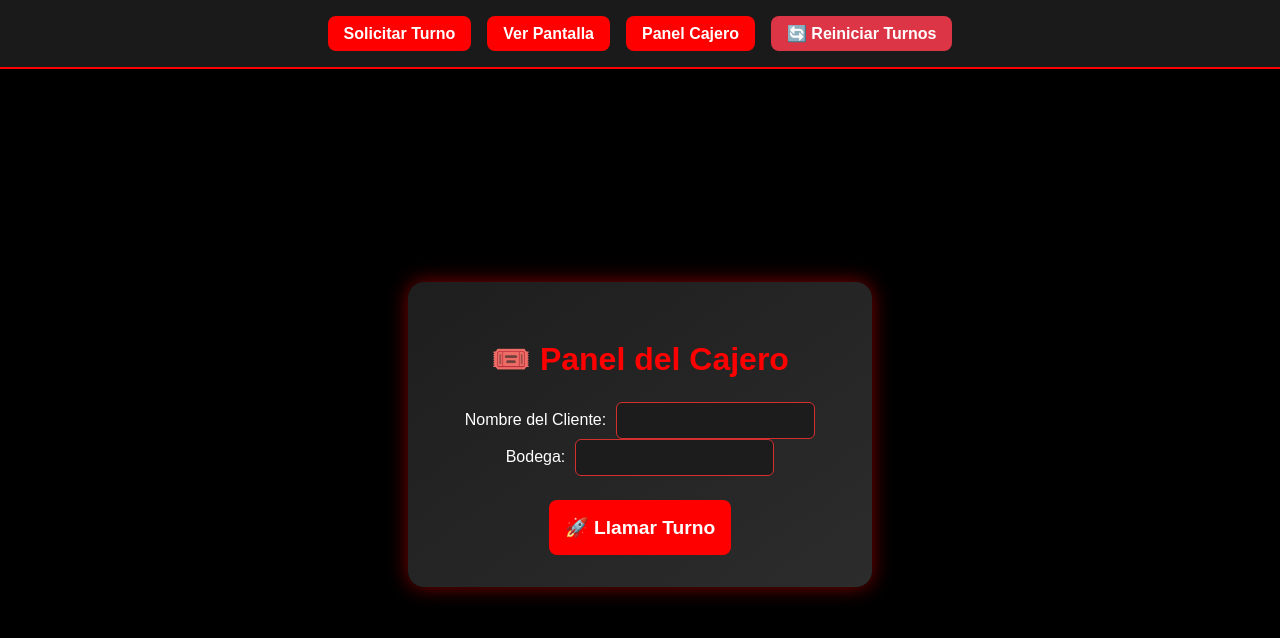
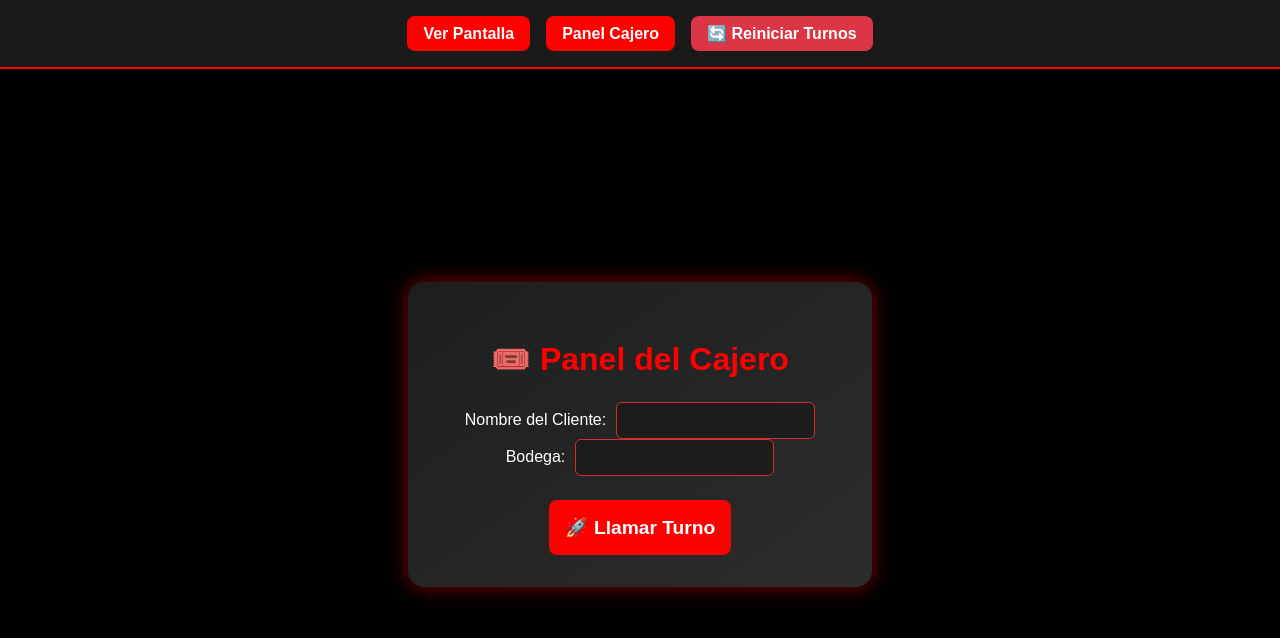
Before and after one commit to SistemasCampana/Turnos_frontend, a React (Create React App) app: page /panel in a window 1280 px wide. Shown: the top 638 px of the page. Built offline with nearby package versions, Linux system fonts and the light colour scheme.

Commit message:
Diseño panel cajero

```diff
--- a/src/componentes/Navbar.jsx
+++ b/src/componentes/Navbar.jsx
@@ -31,9 +31,9 @@ const Navbar = () => {
 
   return (
     <nav className="navbar">
-      <button className="navButton" onClick={() => navigate("/turno")}>
+      {/* <button className="navButton" onClick={() => navigate("/turno")}>
         Solicitar Turno
-      </button>
+      </button> */}
       <button className="navButton" onClick={() => navigate("/pantalla")}>
         Ver Pantalla
       </button>
--- a/src/componentes/PanelCajero.css
+++ b/src/componentes/PanelCajero.css
@@ -35,6 +35,7 @@
 
 /* Input de módulo */
 .panel-cajero-input {
+  margin-bottom: 1rem;
   width: 80px;
   padding: 0.5rem;
   font-size: 1.2rem;
```
